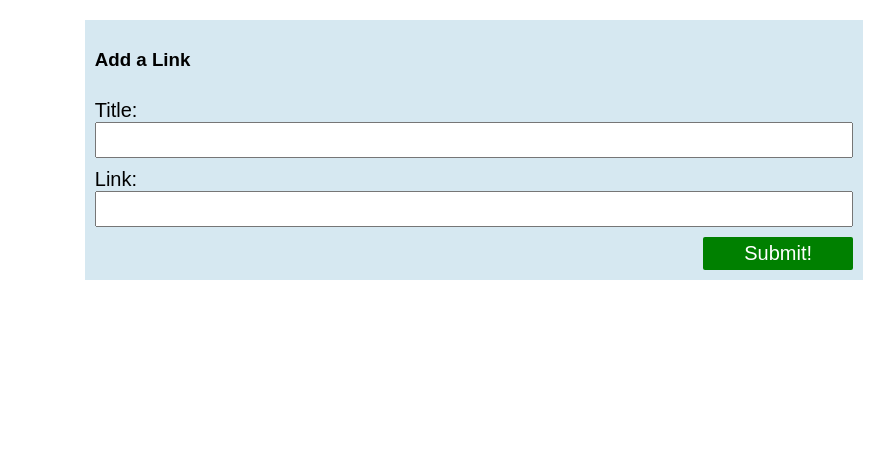
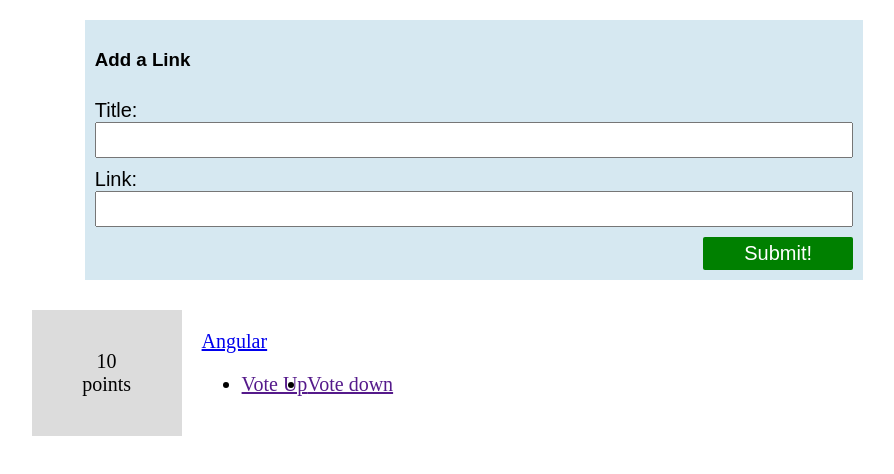
Before and after one commit to javierlnc/ng-book, an Angular app: page / in a window 1280 px wide. Shown: the top 474 px of the page, without its empty margins (166-1060 px from the left). Built offline with nearby package versions, Linux system fonts and the light colour scheme.

Commit message:
Estilos del article

```diff
--- a/src/app/app.component.html
+++ b/src/app/app.component.html
@@ -14,3 +14,4 @@
     </button>
   </form>
 </div>
+<app-article></app-article>
--- a/src/app/article/article.component.css
+++ b/src/app/article/article.component.css
@@ -0,0 +1,22 @@
+.main-container{
+    width: 70%;
+    margin: 20px auto;
+    display: flex;
+    flex-direction: row;
+    padding: 10px;
+    font-size: 20px;
+}
+.points-container{
+    width: 150px;
+    background-color: gainsboro;
+    display: flex;
+    flex-direction: column;
+    justify-content: center;
+    align-items: center;
+}
+.link-container{
+    padding: 20px;
+}
+.link-container ul{
+    display: flex;
+}
--- a/src/app/article/article.component.html
+++ b/src/app/article/article.component.html
@@ -7,16 +7,16 @@
             points
         </div>
     </div>
-    <div>
-        <a href="">
+    <div class="link-container">
+        <a href="{{link}}">
             {{title}}
         </a>
         <ul>
             <li>
-                <a href=""> {{link}}</a>
+                <a href=""> Vote Up </a>
             </li>
             <li>
-                <a href=""></a>
+                <a href="">Vote down</a>
             </li>
         </ul>
 
```
